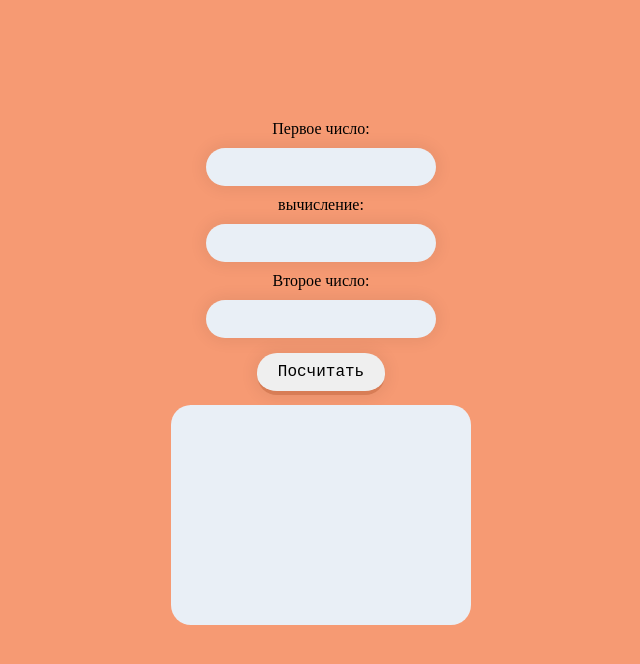
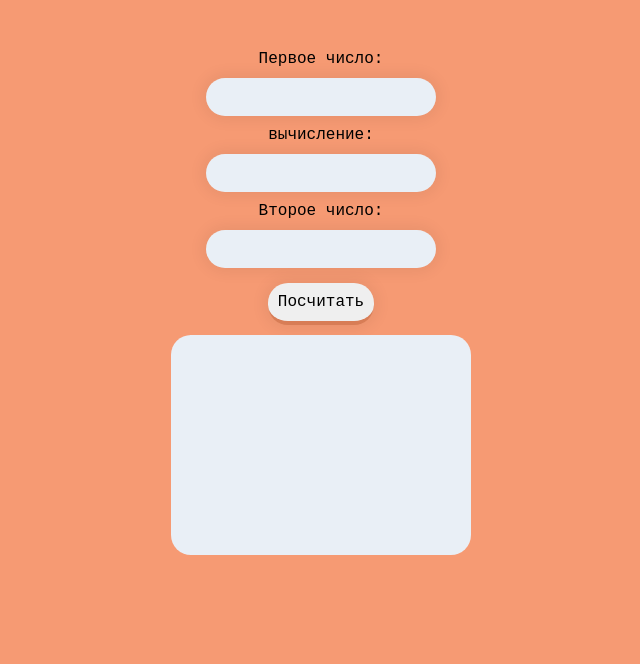
Before and after one commit to talashov/calculator, a plain HTML site: page index.html in a window 1280 px wide. Shown: the whole page, without its empty margins (319-959 px from the left). Drawn offline with Linux system fonts and the light colour scheme.

Commit message:
upd style

```diff
--- a/css/style.css
+++ b/css/style.css
@@ -7,6 +7,7 @@
 
 body {
   background-color: #f69a73;
+  font-family: "Courier New", Courier, monospace;
 }
 
 .main {
@@ -15,7 +16,7 @@ body {
   align-items: center;
   flex-direction: column;
   gap: 10px;
-  margin-top: 120px;
+  margin-top: 50px;
 }
 
 input {
@@ -33,7 +34,6 @@ input {
 .btn {
   font-family: "Courier New", Courier, monospace;
   font-size: 16px;
-  width: 10%;
   padding: 10px;
   margin-top: 5px;
   border: none;
```
